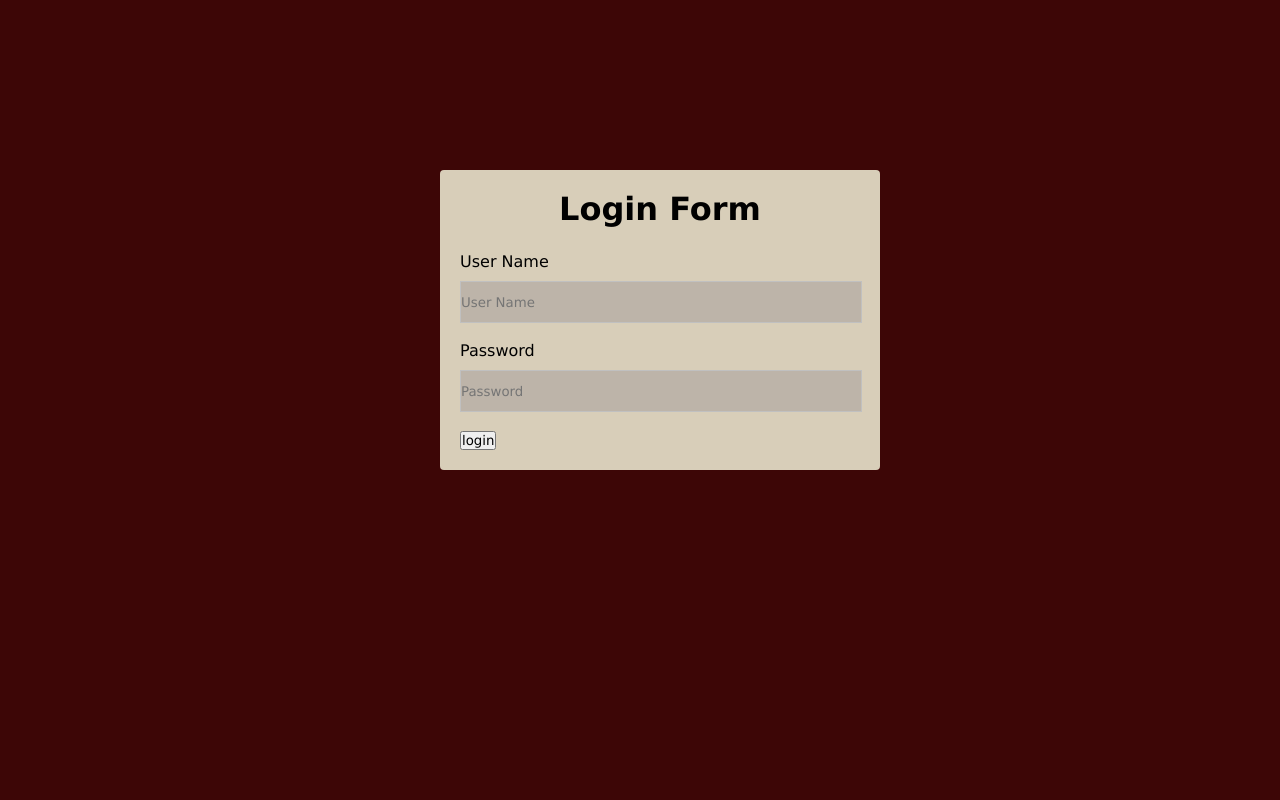
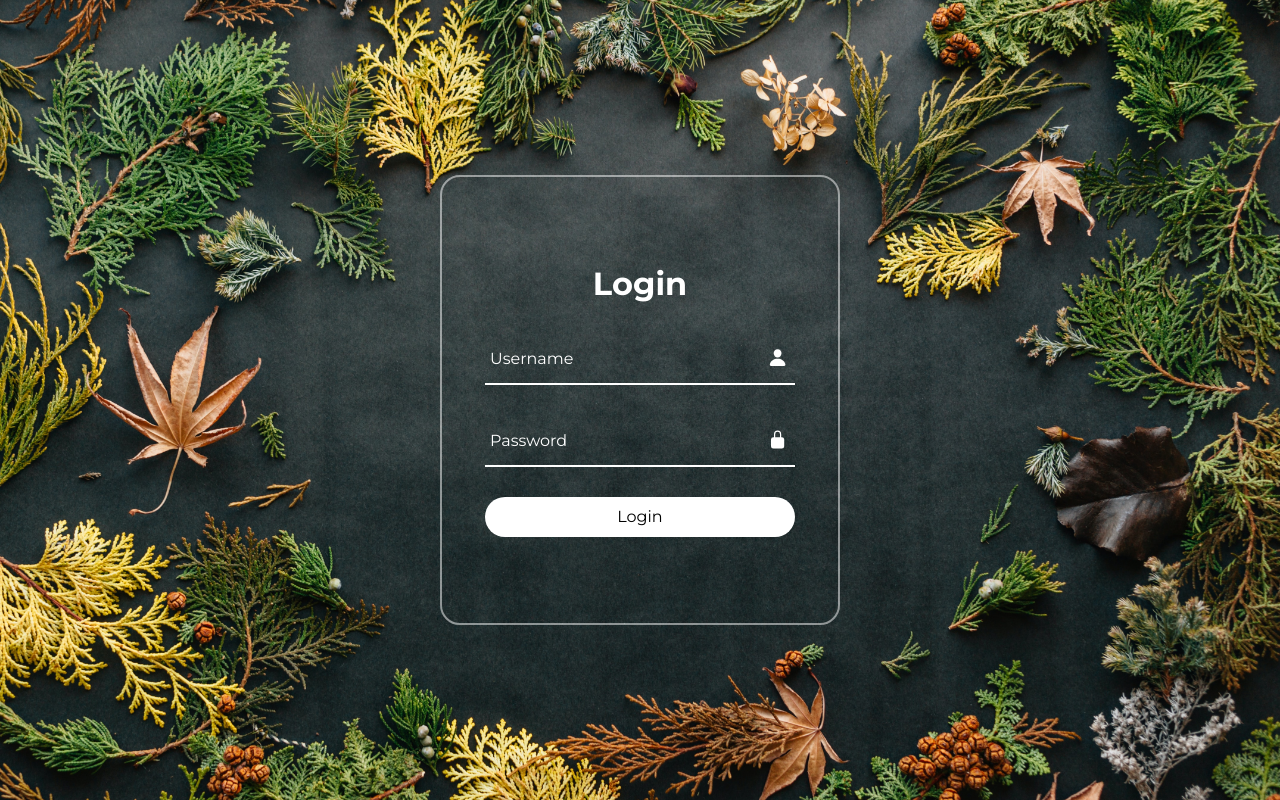
Before and after one commit to Oyizaaa/-login-form, a PHP site: page /login.html in a window 1280 px wide. Run offline with PHP 8.4, Linux system fonts and the light colour scheme.

Commit message:
updated
Co-Authored-By: Adeleke Mansoor Opeyemi <opeyemiademon@gmail.com>

```diff
--- a/loginform/login.css
+++ b/loginform/login.css
@@ -1,42 +1,94 @@
-*{
+@import url('https://fonts.googleapis.com/css2?family=Montserrat:wght@100;400;700&family=Nunito:wght@200;300;400;500;600&family=Poppins:wght@200&display=swap');
+* {
     margin: 0;
     padding: 0;
-font-family: 'Lucida Sans', 'Lucida Sans Regular', 'Lucida Grande', 'Lucida Sans Unicode', Geneva, Verdana, sans-serif;
+    box-sizing: border-box;
+    font-family:'Montserrat', sans-serif;
+}
 
+section {
+        display: flex;
+        justify-content: center;
+        align-items: center;
+        width: 100%;
+        height: 100vh;
+        background: url(img1.jpg) no-repeat;
+        background-size: cover;
+        background-position: center;
 }
-body {
 
-        background-color: rgb(61, 6, 6);
-        min-height: 80vh;
+
+.loginbox {
+    position: relative;
+    width: 400px;
+    height: 450px;
+    background: transparent;
+    border: 2px solid rgba(255, 255, 255, .5);
+    border-radius: 20px;
     display: flex;
-        font-family: 'Lucida Sans', 'Lucida Sans Regular', 'Lucida Grande', 'Lucida Sans Unicode', Geneva, Verdana, sans-serif;
-    }
-      .container {
-        margin: auto;
-        width: 400px;
+    justify-content: center;
+    align-items: center;
 
 
 }
-       .container form{
-     width: 100%;
-     height: 100%;
-     border-radius: 4px;
-     padding: 20px;
-     background-color: rgb(216, 206, 185);
-     box-shadow: 0 18px 18 rgba(rgb(196, 131, 131), rgb(162, 195, 162), rgb(169, 169, 205), alpha);
+  h2 {
+    font-size: 2em;
+    color: #fff;
+    text-align: center;
   }
 
+.input-box {
+    position: relative;
+    width: 310px;
+    margin: 30px 0;
+    border-bottom: 2px solid #fff;
 
-       .container form h1 {
-        text-align: center;
-    margin-bottom: 24px;
-    color: black;
 }
-       .container form .form-control {
+.input-box label {
+    position: absolute;
+    top: 50%;
+    left: 5px;
+    transform: translateY(-50%);
+    font-size: 1em;
+    color: #fff;
+    pointer-events: none;
+
+}
+
+.input-box input:focus~label,
+.input-box input:valid~label {
+    top: -5px;
+}
+
+.input-box input {
+    width: 100%;
+    height: 50px;
+    background: transparent;
+    border: none;
+    outline: none;
+    font-size: 1em;
+    color: #fff;
+    padding: 0 35px 0 5px;
+
+}
+.input-box .icon {
+position: absolute;
+right: 8px;
+color: #fff;
+font-size: 1.2em;
+line-height: 57px;
+}
+
+button {
     width: 100%;
     height: 40px;
-         border: 1px solid silver;
-         margin: 10px 0 18px;
-         background-color: rgb(189, 180, 169);
+    background: #fff;
+    border: none;
+    outline: none;
+    border-radius: 40px;
+    cursor: pointer;
+    font-size: 1em;
+    color: #000;
+    font-weight: 500;
 
 }
--- a/loginform/login.html
+++ b/loginform/login.html
@@ -2,21 +2,32 @@
 <html lang="en">
 <head>
     <meta charset="UTF-8">
-    <meta http-equiv="X-UA-Compatible" content="IE=edge">
     <meta name="viewport" content="width=device-width, initial-scale=1.0">
-    <title>Login Form</title>
+    <title>Document</title>
     <link rel="stylesheet" href="login.css">
 </head>
 <body>
-    <div class="container">
-        <form action="#" method="post">
-            <h1>Login Form</h1>
-            <p> User Name</p>
-            <input type="text" name="User Name" placeholder="User Name" class="form-control" required>
-            <p> Password</p>
-            <input type="text" name="Password" placeholder="Password" class="form-control" required>
-            <button type="submit">login</button>
-        </form>
-    </div>
+    <section>
+<div class="loginbox">
+    <form action="">
+        <h2>Login</h2>
+        <div class="input-box">
+            <span class="icon"><ion-icon name="person"></ion-icon></span>
+            <input type="Username" required>
+            <label>Username</label>
+        </div>
+        <div class="input-box">
+            <span class="icon"><ion-icon name="lock-closed"></ion-icon></span>
+            <input type="password" required>
+            <label>Password</label>
+        </div>
+        <button type="submit">Login</button>
+
+    </form>
+</div>
+</section>
+<script type="module" src="https://unpkg.com/ionicons@7.1.0/dist/ionicons/ionicons.esm.js"></script>
+<script nomodule src="https://unpkg.com/ionicons@7.1.0/dist/ionicons/ionicons.js"></script>
+
 </body>
 </html>
```
Also changed, not shown: loginform/img1.jpg (added). Lines whose indentation alone changed are shown as unchanged.
